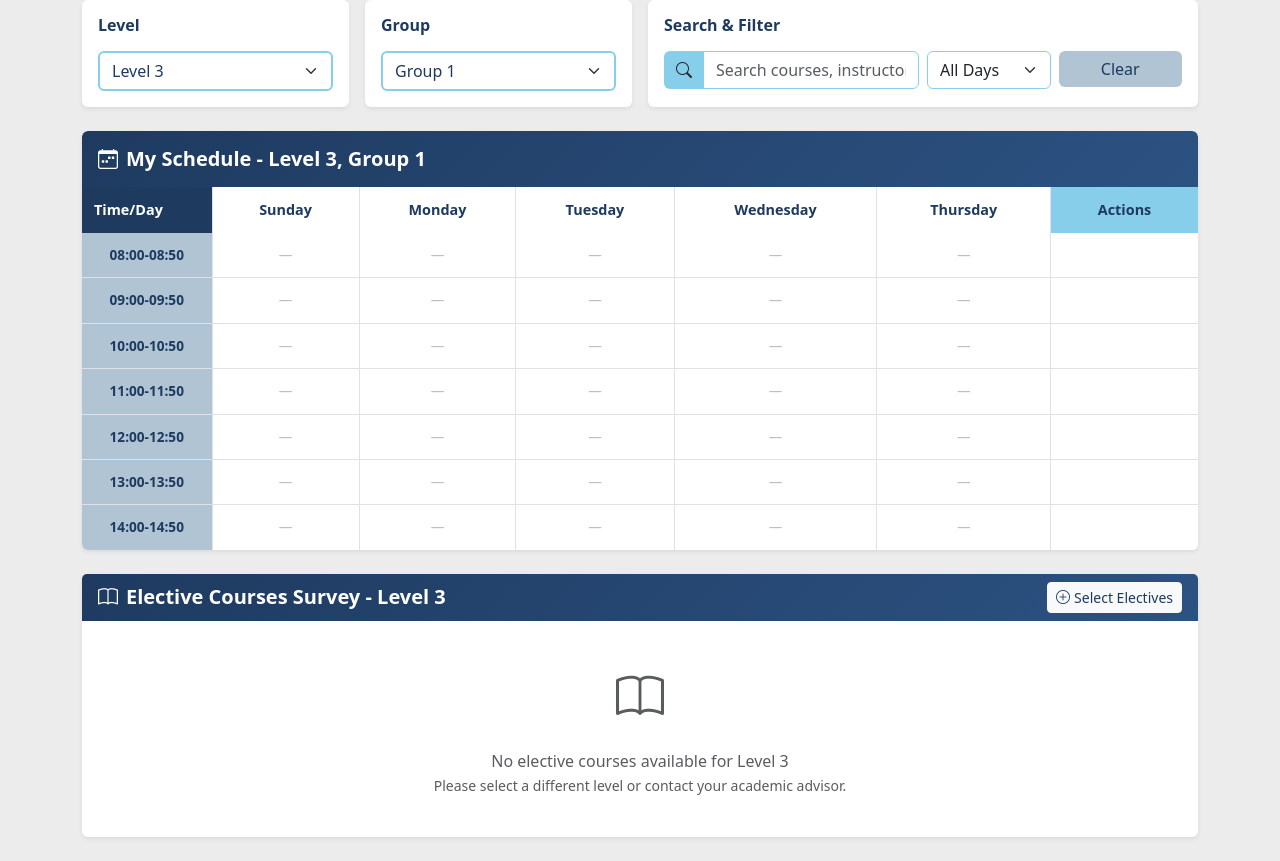
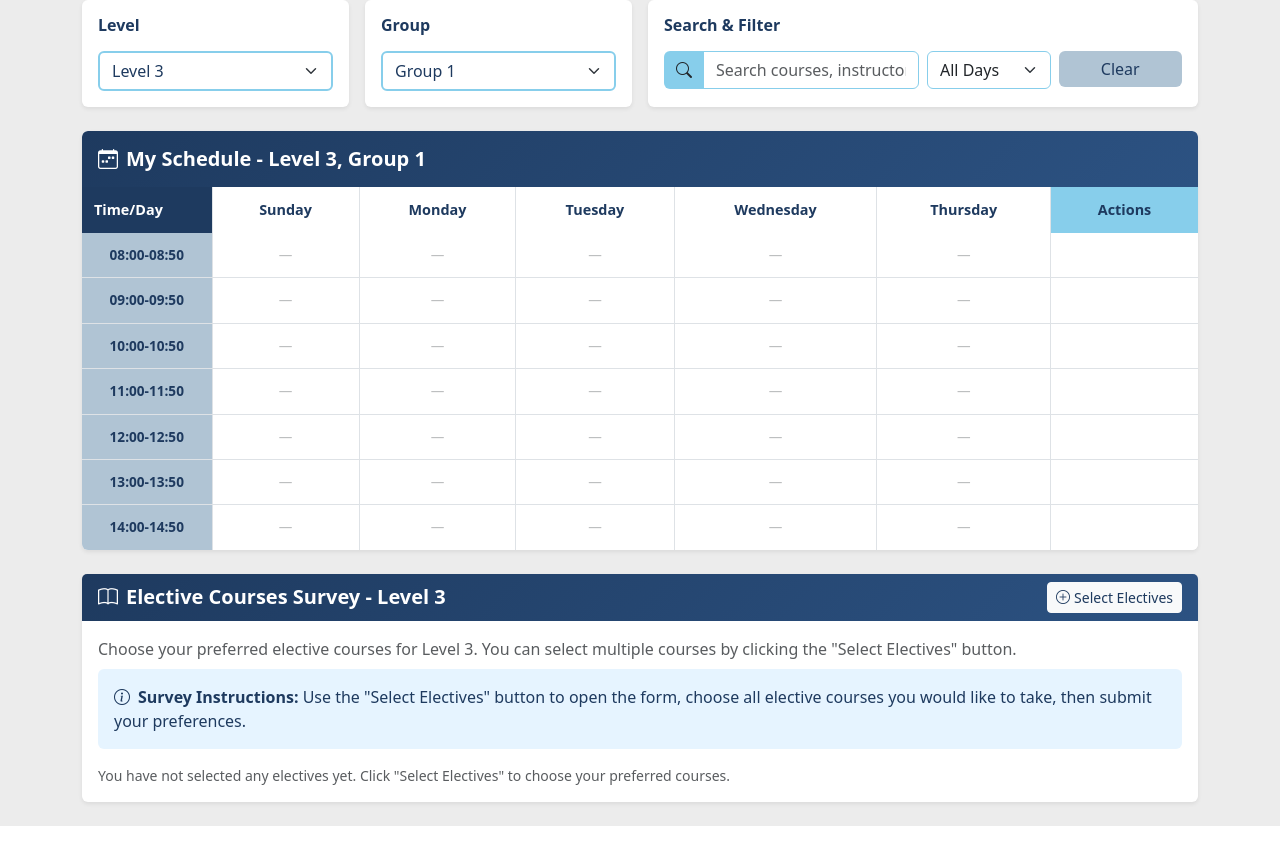
Before and after one commit to JoudyMazen/SmartSchedule, a Next.js app: page /studentHomePage in a window 1280 px wide. Shown: the part 279-1140 px from the top of the page. After the commit the page ends 1105 px from the top, so only its background shows below. Built offline with nearby package versions, Linux system fonts and the light colour scheme.

Commit message:
Update electives section and UI

```diff
--- a/pages/studentHomePage.tsx
+++ b/pages/studentHomePage.tsx
@@ -881,117 +881,48 @@ const StudentHomePage: React.FC = () => {
       </Button>
     </div>
   </Card.Header>
+
   <Card.Body>
-              {electiveCourses.length > 0 ? (
-                <div>
     <div className="mb-3">
       <p className="text-muted mb-2">
-                      Choose your preferred elective courses for Level {selectedLevel}. You can select multiple courses.
+        Choose your preferred elective courses for Level {selectedLevel}.
+        You can select multiple courses by clicking the "Select Electives" button.
       </p>
-                    <div className="alert alert-info border-0" style={{ background: '#e6f4ff', color: '#1e3a5f' }}>
+      <div
+        className="alert alert-info border-0"
+        style={{ background: '#e6f4ff', color: '#1e3a5f' }}
+      >
         <i className="bi bi-info-circle me-2"></i>
-                      <strong>Survey Instructions:</strong> Select all elective courses you would like to take.
-                      Your preferences will help the scheduling committee create the best possible schedule for you.
+        <strong>Survey Instructions:</strong> Use the "Select Electives" button to open the form,
+        choose all elective courses you would like to take, then submit your preferences.
       </div>
     </div>
-                  <Row className="g-3">
-                    {electiveCourses.map((course) => (
-                      <Col md={6} lg={4} key={course.course_code}>
-                        <Card
-                          className={`h-100 border-2 ${
-                            selectedElectives.includes(course.course_code)
-                              ? 'border-primary'
-                              : 'border-light'
-                          }`}
-                          style={{
-                            cursor: 'pointer',
-                            transition: 'all 0.2s ease',
-                            background: selectedElectives.includes(course.course_code)
-                              ? '#e6f4ff'
-                              : 'white'
-                          }}
-                          onClick={() => handleElectiveSelection(
-                            course.course_code,
-                            !selectedElectives.includes(course.course_code)
-                          )}
+
+    {selectedElectives.length > 0 ? (
+      <div
+        className="mt-3 p-3"
+        style={{ background: '#f8f9fa', borderRadius: '8px' }}
       >
-                          <Card.Body className="p-3">
-                            <div className="d-flex justify-content-between align-items-start mb-2">
-                              <h6 className="mb-1 fw-bold" style={{ color: '#1e3a5f' }}>
-                                {course.course_code}
+        <h6 className="mb-2" style={{ color: '#1e3a5f' }}>
+          Your current elective preferences ({selectedElectives.length})
         </h6>
-                              <Form.Check
-                                type="checkbox"
-                                checked={selectedElectives.includes(course.course_code)}
-                                onChange={(e) => {
-                                  e.stopPropagation();
-                                  handleElectiveSelection(course.course_code, e.target.checked);
-                                }}
-                                style={{ marginTop: '-2px' }}
-                              />
-                            </div>
-                            <p className="text-muted small mb-2">{course.course_name}</p>
-                            <div className="d-flex justify-content-between align-items-center">
+        <ul className="mb-0">
+          {selectedElectives.map((code) => {
+            const course = electiveCourses.find((c) => c.course_code === code);
+            return (
+              <li key={code} className="small">
+                <strong>{code}</strong> - {course?.course_name || 'Elective course'}
+              </li>
+            );
+          })}
+        </ul>
         <small className="text-muted">
-                                {course.credits} credits
-                              </small>
-                              <small className="text-muted">
-                                {[
-                                  course.lecture ? 'L' : '',
-                                  course.tutorial ? 'T' : '',
-                                  course.lab ? 'Lab' : ''
-                                ].filter(Boolean).join(' + ') || 'N/A'}
+          To update your preferences, click the "Select Electives" button again.
         </small>
       </div>
-                          </Card.Body>
-                        </Card>
-                      </Col>
-                    ))}
-                  </Row>
-                  {selectedElectives.length > 0 && (
-                    <div className="mt-4 p-3" style={{ background: '#f8f9fa', borderRadius: '8px' }}>
-                      <div className="d-flex justify-content-between align-items-center">
-                        <div>
-                          <h6 className="mb-1" style={{ color: '#1e3a5f' }}>
-                            Selected Electives ({selectedElectives.length})
-                          </h6>
-                          <p className="text-muted small mb-0">
-                            {selectedElectives.map(code =>
-                              electiveCourses.find(c => c.course_code === code)?.course_name
-                            ).join(', ')}
-                          </p>
-                        </div>
-                        <Button
-                          size="sm"
-                          style={{
-                            background: 'linear-gradient(135deg, #1e3a5f 0%, #2c5282 100%)',
-                            border: 'none',
-                            color: 'white'
-                          }}
-                          onClick={handleSubmitElectives}
-                          disabled={isSubmittingElectives}
-                        >
-                          {isSubmittingElectives ? (
-                            <>
-                              <Spinner size="sm" className="me-2" />
-                              Submitting...
-                            </>
     ) : (
-                            <>
-                              <i className="bi bi-check-circle me-1"></i>
-                              Submit Preferences
-                            </>
-                          )}
-                        </Button>
-                      </div>
-                    </div>
-                  )}
-                </div>
-              ) : (
-                <div className="text-center py-4">
-                  <i className="bi bi-book text-muted" style={{ fontSize: '3rem' }}></i>
-                  <p className="text-muted mt-3 mb-0">No elective courses available for Level {selectedLevel}</p>
-                  <small className="text-muted">Please select a different level or contact your academic advisor.</small>
+      <div className="text-muted small">
+        You have not selected any electives yet. Click "Select Electives" to choose your preferred courses.
       </div>
     )}
   </Card.Body>
```
Lines whose indentation alone changed are shown as unchanged.
